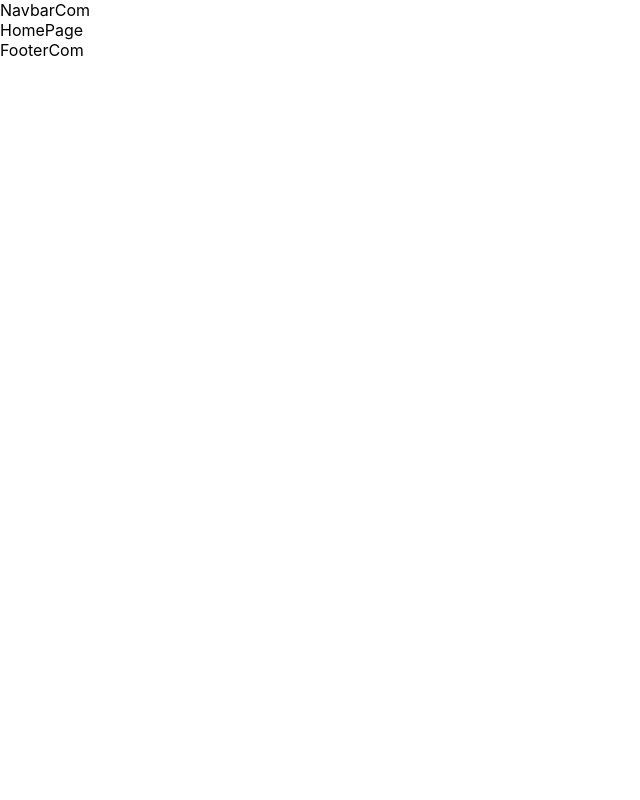
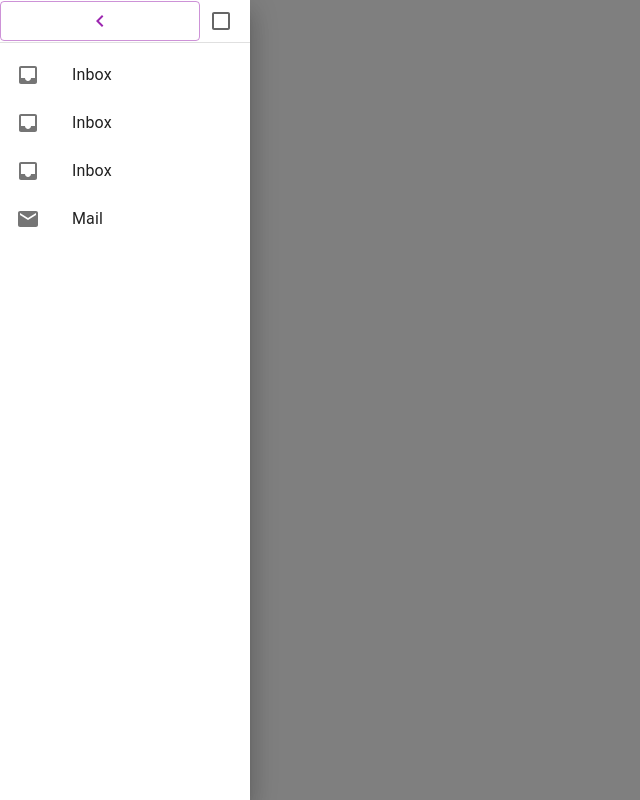
Before and after one commit to bitirmeProjesiWeb/Front-end, a React (Create React App) app: page / in a window 1280 px wide. Shown: the whole page, without its empty margins (0-640 px from the left). Built offline with nearby package versions, Linux system fonts and the light colour scheme.

Commit message:
layout düzenlendi

```diff
--- a/src/pages/common/CommonLayout.js
+++ b/src/pages/common/CommonLayout.js
@@ -1,14 +1,17 @@
 import React from "react";
 import NavbarCom from "../../components/common/NavbarCom";
-import FooterCom from "../../components/common/FooterCom"
+import FooterCom from "../../components/common/FooterCom";
 import { Outlet } from "react-router-dom";
+import Sidenav from "../../components/common/Sidenav";
 
 export default function CommonLayout() {
   return (
     <div>
-      <NavbarCom />
-      <Outlet />
-      <FooterCom />
+      <Sidenav>
+        <NavbarCom />
+        <Outlet />
+        <FooterCom />
+      </Sidenav>
     </div>
   );
 }
```
